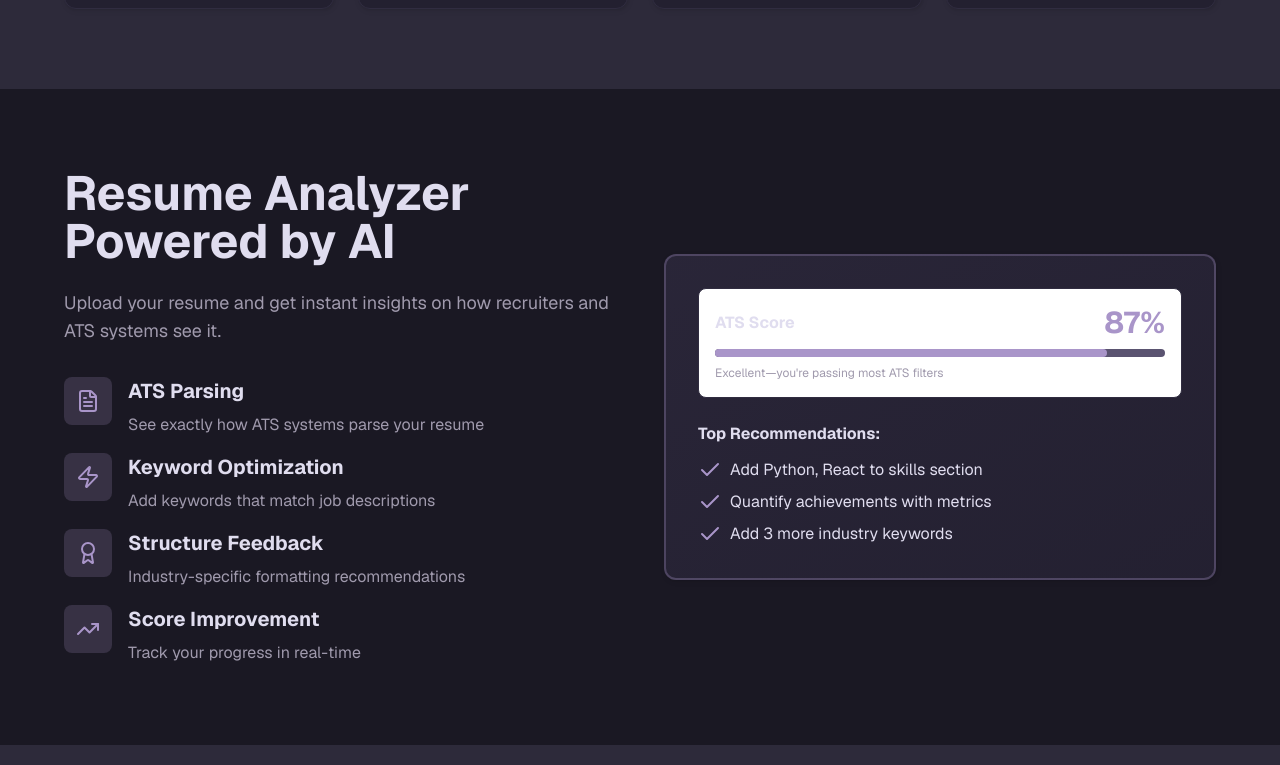
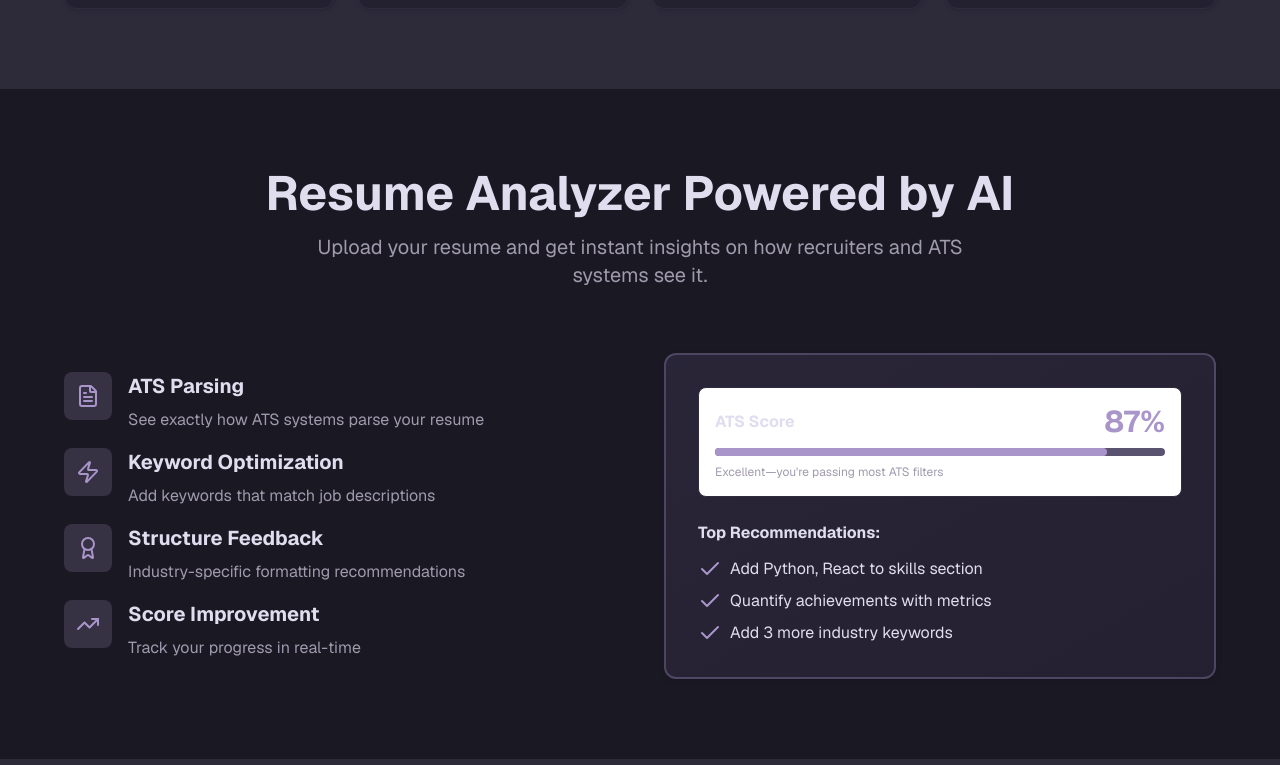
Before and after one commit to RutvikCodez/Resume-Analyzer-, a Next.js app: page / in a window 1280 px wide. Shown: the part 2815-3580 px from the top of the page. Built offline with nearby package versions, Linux system fonts and the light colour scheme.

Commit message:
used secondary wrapper in remaing components

```diff
--- a/components/AnalyzerDeepDive.tsx
+++ b/components/AnalyzerDeepDive.tsx
@@ -2,30 +2,20 @@ import { Card } from "./ui/card";
 import { analyzerData, suggestions } from "@/constants";
 import PointsItem from "./PointsItem";
 import SolutionCard from "./SolutionCard";
+import SecondaryWrapper from "./SecondaryWrapper";
 
 const AnalyzerDeepDive = () => {
   return (
-    <section className="w-full py-20">
-      <div className="max-w-6xl mx-auto">
+    <SecondaryWrapper
+      title="Resume Analyzer Powered by AI"
+      desc="Upload your resume and get instant insights on how recruiters
+             and ATS systems see it."
+    >
       <div className="grid md:grid-cols-2 gap-12 items-center">
-          <div className="flex flex-col gap-8">
-            <div className="flex flex-col gap-6">
-              <h2 className="text-4xl md:text-5xl font-bold text-pretty">
-                Resume Analyzer
-                <br />
-                Powered by AI
-              </h2>
-              <p className="text-lg text-muted-foreground">
-                Upload your resume and get instant insights on how recruiters
-                and ATS systems see it.
-              </p>
-            </div>
-
         <div className="flex flex-col gap-4">
           {analyzerData.map((item, index) => (
             <SolutionCard key={index} {...item} />
           ))}
-            </div>
         </div>
 
         <Card className="p-8 border-2 border-primary/30 bg-linear-to-br from-primary/5 to-accent/5">
@@ -57,8 +47,7 @@ const AnalyzerDeepDive = () => {
           </div>
         </Card>
       </div>
-      </div>
-    </section>
+    </SecondaryWrapper>
   );
 };
 
--- a/components/Process.tsx
+++ b/components/Process.tsx
@@ -1,26 +1,19 @@
 import { processSteps } from "@/constants";
 import StepCard from "./StepCard";
+import SecondaryWrapper from "./SecondaryWrapper";
 
 const Process = () => {
   return (
-    <section className="w-full py-20">
-      <div className="max-w-4xl mx-auto flex flex-col gap-16">
-        <div className="text-center flex flex-col gap-4">
-          <h2 className="text-4xl md:text-5xl font-bold text-pretty">
-            How It Works
-          </h2>
-          <p className="text-xl text-muted-foreground">
-            Your step-by-step path to interview success
-          </p>
-        </div>
-
-        <div className=" flex flex-col gap-8">
-          {processSteps.map((item, idx) => (
-            <StepCard key={idx} step={idx} {...item} />
-          ))}
-        </div>
+    <SecondaryWrapper
+      title="How It Works"
+      desc="Your step-by-step path to interview success"
+    >
+      <div className=" flex flex-col gap-8">
+        {processSteps.map((item, idx) => (
+          <StepCard key={idx} step={idx} {...item} />
+        ))}
       </div>
-    </section>
+    </SecondaryWrapper>
   );
 };
 
--- a/components/Solution.tsx
+++ b/components/Solution.tsx
@@ -1,26 +1,19 @@
 import { solution } from "@/constants";
 import SolutionCard from "./SolutionCard";
+import SecondaryWrapper from "./SecondaryWrapper";
 
 const Solution = () => {
   return (
-    <section className="w-full py-20">
-      <div className="max-w-6xl mx-auto flex flex-col gap-16">
-        <div className="text-center flex flex-col gap-4">
-          <h2 className="text-4xl md:text-5xl font-bold text-pretty">
-            How CareerForge AI Fixes This
-          </h2>
-          <p className="text-xl text-muted-foreground max-w-2xl mx-auto">
-            AI + Expert coaching combined to transform your job search
-          </p>
-        </div>
-
-        <div className="grid md:grid-cols-2 gap-8 lg:gap-12">
-          {solution.map((item, index) => (
-            <SolutionCard key={index} {...item} />
-          ))}
-        </div>
+    <SecondaryWrapper
+      title="How CareerForge AI Fixes This"
+      desc="AI + Expert coaching combined to transform your job search"
+    >
+      <div className="grid md:grid-cols-2 gap-8 lg:gap-12">
+        {solution.map((item, index) => (
+          <SolutionCard key={index} {...item} />
+        ))}
       </div>
-    </section>
+    </SecondaryWrapper>
   );
 };
 
--- a/components/WhyChooseUs.tsx
+++ b/components/WhyChooseUs.tsx
@@ -1,26 +1,19 @@
 import { services } from "@/constants";
 import ServicesCard from "./ServicesCard";
+import SecondaryWrapper from "./SecondaryWrapper";
 
 const WhyChooseUs = () => {
   return (
-    <section className="w-full py-20">
-      <div className="max-w-6xl mx-auto flex flex-col gap-16">
-        <div className="text-center flex flex-col gap-4">
-          <h2 className="text-4xl md:text-5xl font-bold text-pretty">
-            Why CareerForge AI
-          </h2>
-          <p className="text-xl text-muted-foreground">
-            The complete job search platform
-          </p>
-        </div>
-
-        <div className="grid md:grid-cols-2 gap-8">
-          {services.map((item, idx) => (
-            <ServicesCard key={idx} {...item} />
-          ))}
-        </div>
+    <SecondaryWrapper
+      title="Why CareerForge AI"
+      desc="The complete job search platform"
+    >
+      <div className="grid md:grid-cols-2 gap-8">
+        {services.map((item, idx) => (
+          <ServicesCard key={idx} {...item} />
+        ))}
       </div>
-    </section>
+    </SecondaryWrapper>
   );
 };
 
```
Lines whose indentation alone changed are shown as unchanged.
